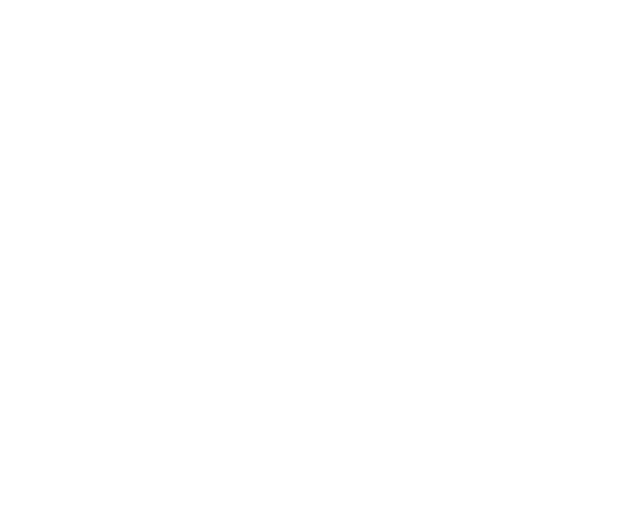
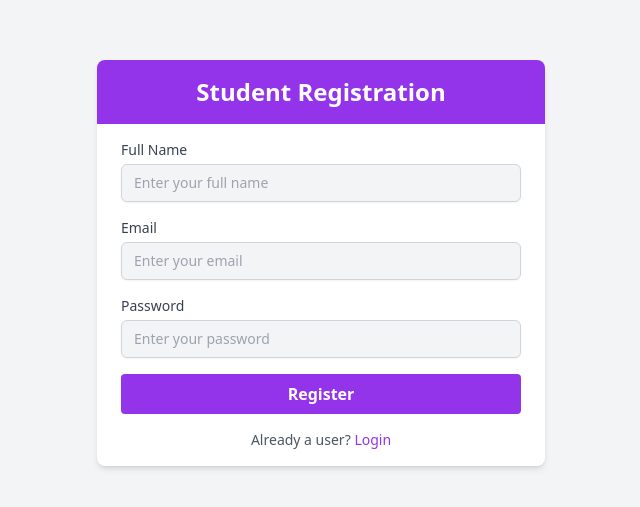
Before and after one commit to dhar003adi/SwiftHire, a React (Vite) app in the folder client/: page /student-register in a window 1280 px wide. Before the commit this address had no page. Shown: the part 137-644 px from the top of the page, without its empty margins (319-959 px from the left). Built offline with nearby package versions, Linux system fonts and the light colour scheme.

Commit message:
Login Page added

```diff
--- a/client/src/App.jsx
+++ b/client/src/App.jsx
@@ -7,11 +7,15 @@
 import LandingPage from "./pages/LandingPage";
 import Home from "./pages/Home";
 import ViewJob from "./pages/ViewJob";
+import StudentRegistration from "./pages/Component/StudentRegistration";
+import StudentLogin from "./pages/Component/StudentLogin";
 function App() {
   return (
     <Router>
       <div className="App">
         <Routes>
+        <Route path="/student-register" element={<StudentRegistration />} />
+        <Route path="/student-login" element={<StudentLogin />} />
           <Route path="/view-job" element={<ViewJob />} />
           <Route path="/add-user" element={<UserDetails />} />
           <Route path="/" element={<LandingPage />} />
--- /dev/null
+++ b/client/src/pages/Component/StudentLogin.jsx
@@ -0,0 +1,48 @@
+import React from 'react';
+import { Link } from 'react-router-dom'; // Import Link from react-router-dom
+
+const StudentLogin = () => {
+  return (
+    <div className="min-h-screen bg-gray-100 flex items-center justify-center px-4 sm:px-6 lg:px-8">
+      <div className="max-w-md w-full bg-white shadow-md rounded-lg overflow-hidden">
+        <div className="px-6 py-4 bg-purple-600 text-white text-center">
+          <h2 className="text-2xl font-bold">Student Login</h2>
+        </div>
+        <div className="px-6 py-4">
+          <form className="space-y-4">
+            <div>
+              <label className="block text-sm font-medium text-gray-700">Email</label>
+              <input
+                type="email"
+                className="mt-1 block w-full px-3 py-2 bg-gray-100 text-black border border-gray-300 rounded-md shadow-sm focus:outline-none focus:ring-blue-500 focus:border-blue-500 sm:text-sm"
+                placeholder="Enter your email"
+              />
+            </div>
+            <div>
+              <label className="block text-sm font-medium text-gray-700">Password</label>
+              <input
+                type="password"
+                className="mt-1 block w-full px-3 py-2 bg-gray-100 text-black border border-gray-300 rounded-md shadow-sm focus:outline-none focus:ring-blue-500 focus:border-blue-500 sm:text-sm"
+                placeholder="Enter your password"
+              />
+            </div>
+            <button
+              type="submit"
+              className="w-full bg-purple-600 hover:bg-purple-900 text-white font-semibold py-2 px-4 rounded focus:outline-none focus:ring-2 focus:ring-blue-500 focus:ring-opacity-50"
+            >
+              Login
+            </button>
+            <p className="mt-2 text-sm text-gray-600 text-center">
+              New user?{' '}
+              <Link to="/student-register" className="text-purple-600 hover:underline">
+                Register here
+              </Link>
+            </p>
+          </form>
+        </div>
+      </div>
+    </div>
+  );
+};
+
+export default StudentLogin;
--- /dev/null
+++ b/client/src/pages/Component/StudentRegistration.jsx
@@ -0,0 +1,65 @@
+import React from 'react';
+import { Link } from 'react-router-dom'; // Import Link from react-router-dom
+
+const StudentRegistration = () => {
+  return (
+    <div className="min-h-screen bg-gray-100 flex items-center justify-center px-4 sm:px-6 lg:px-8">
+      <div className="max-w-md w-full bg-white shadow-md rounded-lg overflow-hidden">
+        <div className="px-6 py-4 bg-purple-600 text-white text-center">
+          <h2 className="text-2xl font-bold">Student Registration</h2>
+        </div>
+        <div className="px-6 py-4">
+          <form className="space-y-4">
+            <div>
+              <label htmlFor="name" className="block text-sm font-medium text-gray-700">
+                Full Name
+              </label>
+              <input
+                type="text"
+                id="name"
+                className="mt-1 block w-full px-3 py-2 bg-gray-100 text-black border border-gray-300 rounded-md shadow-sm focus:outline-none focus:ring-blue-500 focus:border-blue-500 sm:text-sm"
+                placeholder="Enter your full name"
+              />
+            </div>
+            <div>
+              <label htmlFor="email" className="block text-sm font-medium text-gray-700">
+                Email
+              </label>
+              <input
+                type="email"
+                id="email"
+                className="mt-1 block w-full px-3 py-2 bg-gray-100 text-black border border-gray-300 rounded-md shadow-sm focus:outline-none focus:ring-blue-500 focus:border-blue-500 sm:text-sm"
+                placeholder="Enter your email"
+              />
+            </div>
+            <div>
+              <label htmlFor="password" className="block text-sm font-medium text-gray-700">
+                Password
+              </label>
+              <input
+                type="password"
+                id="password"
+                className="mt-1 block w-full px-3 py-2 bg-gray-100 text-black border border-gray-300 rounded-md shadow-sm focus:outline-none focus:ring-blue-500 focus:border-blue-500 sm:text-sm"
+                placeholder="Enter your password"
+              />
+            </div>
+            <button
+              type="submit"
+              className="w-full bg-purple-600 hover:bg-purple-900 text-white font-semibold py-2 px-4 rounded focus:outline-none focus:ring-2 focus:ring-blue-500 focus:ring-opacity-50"
+            >
+              Register
+            </button>
+            <p className="mt-2 text-sm text-gray-600 text-center">
+              Already a user?{' '}
+              <Link to="/student-login" className="text-purple-600 hover:underline">
+                Login
+              </Link>
+            </p>
+          </form>
+        </div>
+      </div>
+    </div>
+  );
+};
+
+export default StudentRegistration;
```
Also changed, not shown: 1 other file (tests, documents, lock files or other folders).
